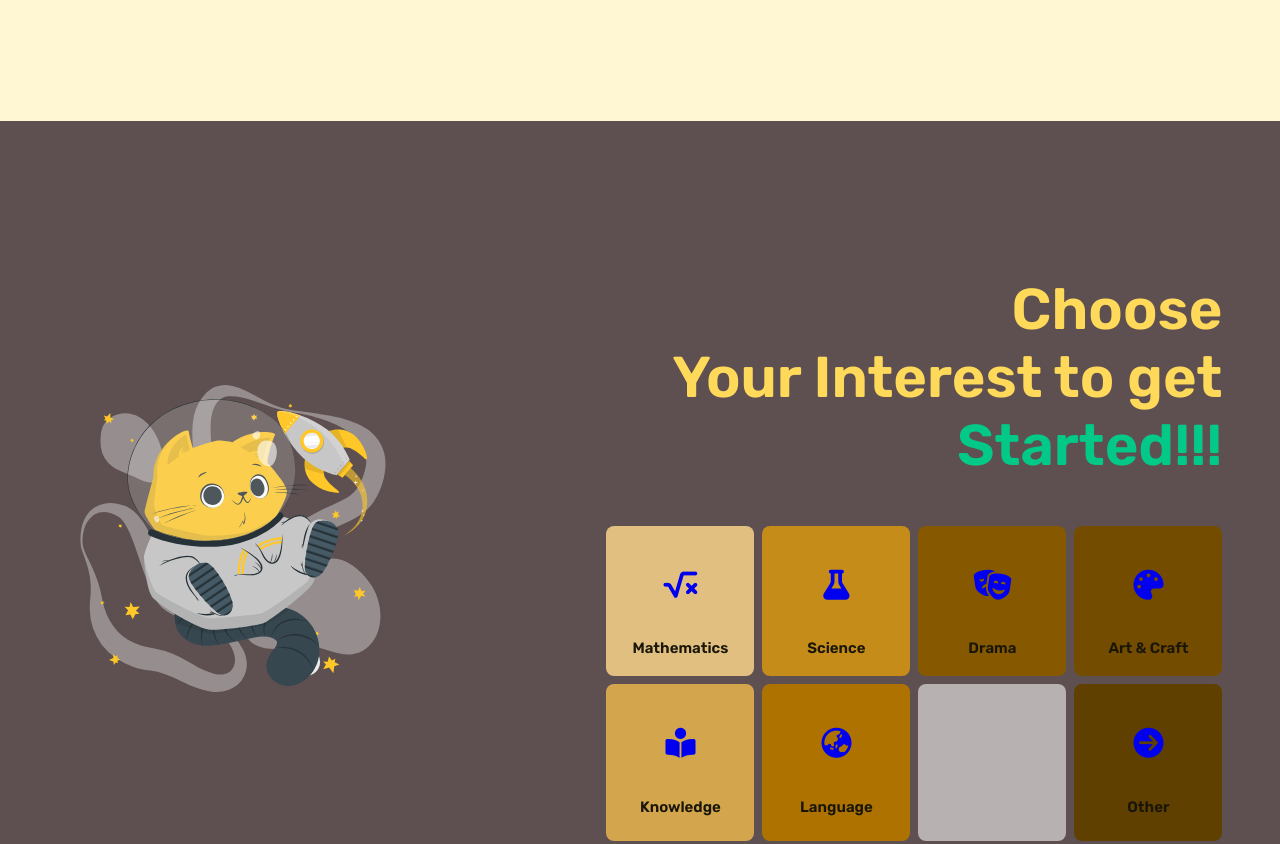
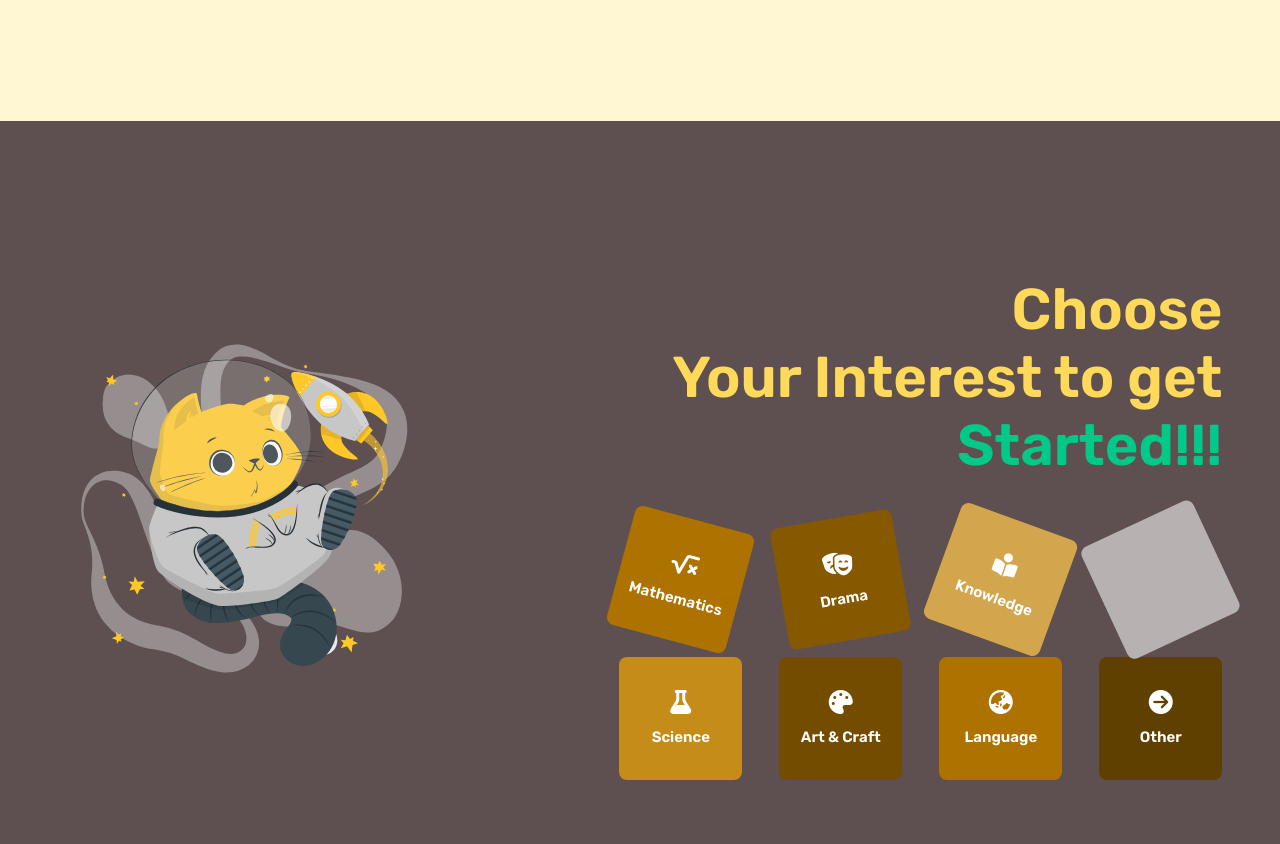
Before and after one commit to Sashin517/ABC-LK, a plain HTML site: page index.html in a window 1280 px wide. Shown: the part 1440-2284 px from the top of the page. Drawn offline with nearby package versions, Linux system fonts and the light colour scheme.

Commit message:
Update style.css

```diff
--- a/style.css
+++ b/style.css
@@ -161,8 +161,6 @@ nav ul li a {
 }--*/
 
 .swiper-slide {
-    text-align: left;
-    font-size: 18px;
     background: #4C3D3D;
     border-radius: 10px;
     width: 15.5rem;
@@ -177,15 +175,15 @@ nav ul li a {
 }
 .swiper-text{
     display: flex;
-    align-items: center;
+    align-items: left;
     margin: 0;
     padding: 20px 15px;
-    display: block;
-    object-fit: cover;
+    flex-direction: column;
+    height: 60%;
 
 }
 .swiper-slide h4{
-    padding: 0px 0 10px;
+    padding: 0px 0 13px;
     margin: 0;
     color: #fff;
     font-size: 19px;
@@ -194,7 +192,8 @@ nav ul li a {
     padding: 0px 0 20px;
     margin: 0;
     color: #fff;
-    font-size: 15px;
+    font-size: 90%;
+    font-weight: 400;
 }
 .swiper-slide a{
     text-decoration: none;
@@ -220,13 +219,14 @@ nav ul li a {
     display: flex;
     flex-wrap: wrap;
     align-items: center;
+    justify-content: space-between;
     height: auto;
     padding: 9% 4.5%;
     background-color: #5E5050;
 
 }
 .con-background img{
-    width: 30%;
+    width: 32%;
     object-fit: contain;
     margin-left: 0;
     margin-right: auto;
@@ -245,29 +245,44 @@ nav ul li a {
     margin-right: 10px;
 }
 #cards-2{
-    width: 38.5rem;
+    width: 40em;
     display: flex;
     justify-content: space-between;
+    align-items: flex-end;
     flex-wrap: wrap;
+    flex-direction: column;
+    height: 16.39rem;
 }
-.container-2{
+.container-2 {
     text-decoration: none;
-    margin-top: 8px;
-    text-align: center;
-    display: block;
+    display: flex;
+    flex-direction: column;
+    justify-content: center;
     align-items: center;
-    padding: 4px 10px;
-    width: 8rem;
+    width: 7.7rem;
+    height: 7.7rem;
     background-color: #FFD95A;
     border-radius: 8px;
+    transform-origin: center;
+    transition: transform 0.5s ease-in-out;
 }
-.container-2 h4{
-    font-size: 30px;
+
+.container-2 h4 {
+font-size: 30px;
+margin: 0; /* Remove default margin on the h4 element */
 }
-.container-2 p{
-    color: #191609;
-    font-weight: 600;
-    font-size: 15px;
+
+.container-2 h4 i {
+font-size: 50px;
+color: #fff;
+font-size: 24px; /* Adjust the icon size as needed */
+}
+
+.container-2 p {
+color: #fff;
+font-weight: 600;
+font-size: 15px;
+margin: 14px 0 0; /* Adjust spacing between icon and text */
 }
 .container-2.cn4 h4{
     visibility: hidden;
@@ -277,21 +292,25 @@ nav ul li a {
 }
 /*--container clours--*/
 .container-2.cn1{
-    background-color: #E0BF80;
+    transform: rotate(15deg);
+    background-color: #ad7200;
 }
 .container-2.cn2{
     background-color: #C68C1A;
 }
 .container-2.cn3{
+    transform: rotate(-10deg);
     background-color: #865900;
 }
 .container-2.cn4{
+    transform: rotate(-25deg);
     background-color: #B7B1B1;
 }
 .container-2.cn5{
     background-color: #734C00;
 }
 .container-2.cn6{
+    transform: rotate(20deg);
     background-color: #D3A54D;
 }
 .container-2.cn7{
```
